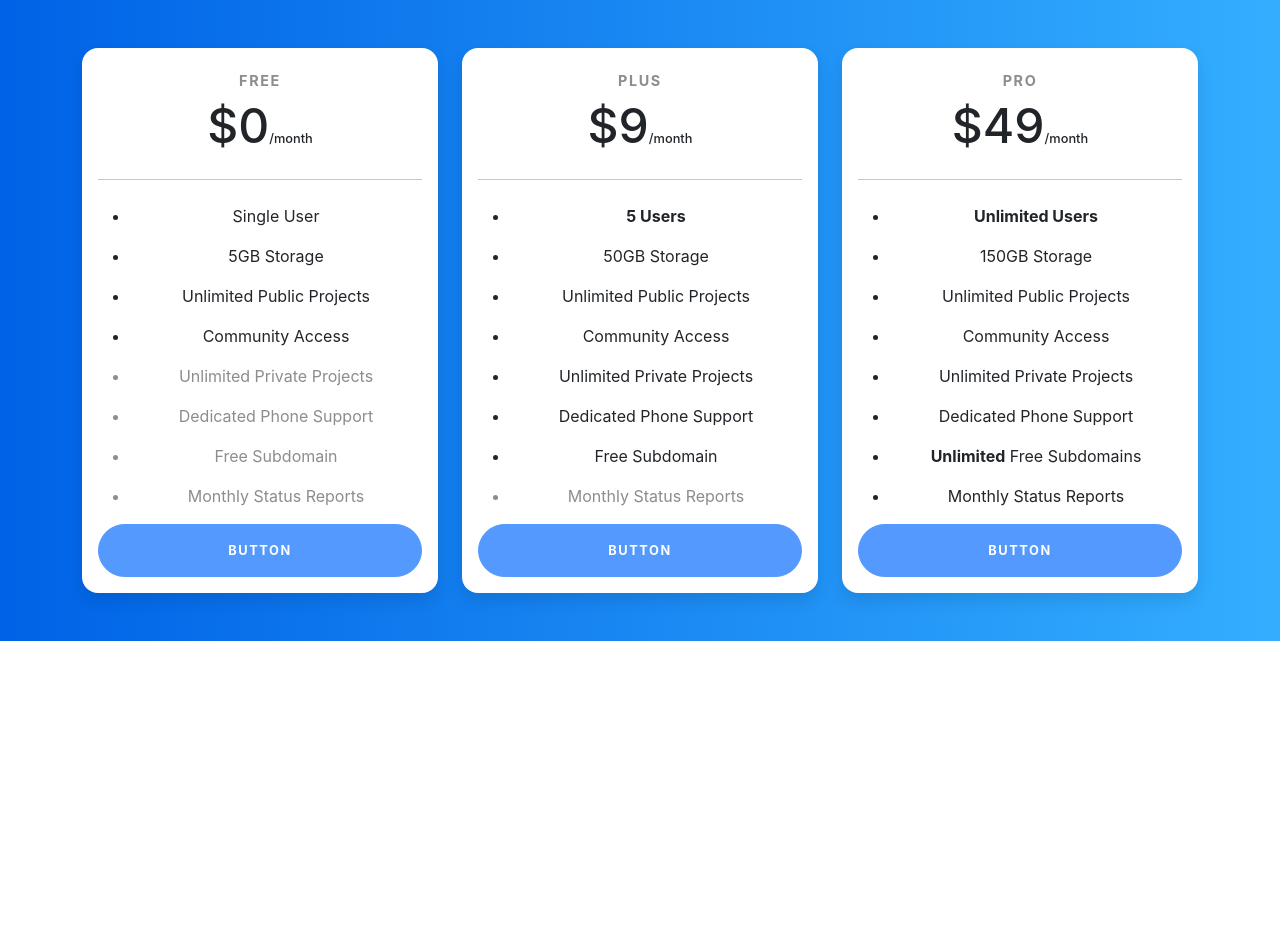
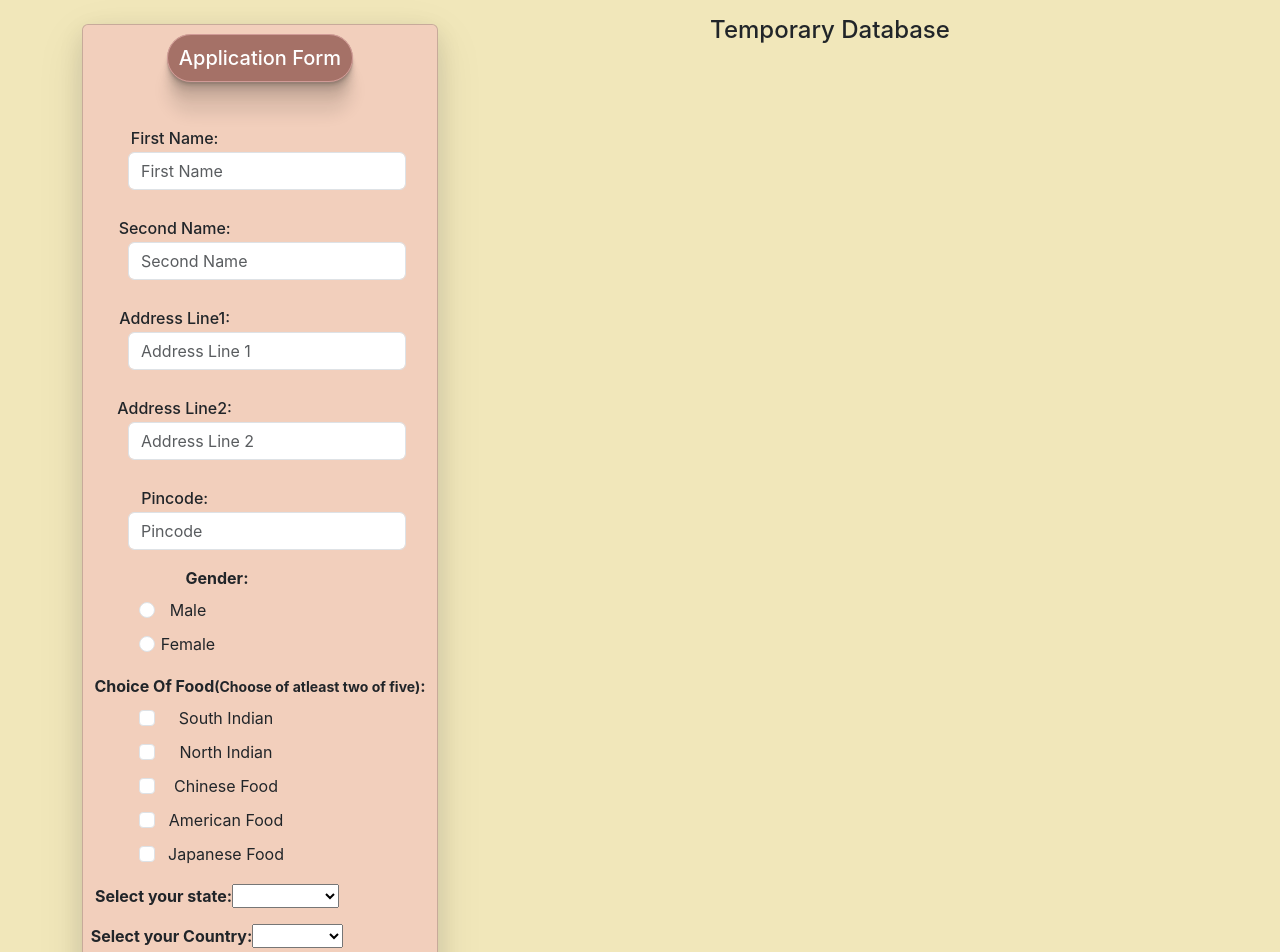
Before and after one commit to SundarFullStack/ToDoAppNew, a React (Create React App) app: page / in a window 1280 px wide. Shown: the top 952 px of the page. Before the commit the page ends 800 px from the top, so only its background shows below. Built offline with nearby package versions, Linux system fonts and the light colour scheme.

Commit message:
first commit

```diff
--- a/public/index.html
+++ b/public/index.html
@@ -29,7 +29,7 @@
     <link rel ='icon' href="https://cdnjs.cloudflare.com/ajax/libs/font-awesome/5.15.3/css/all.min.css">
 
     <link href="https://cdn.jsdelivr.net/npm/bootstrap@5.3.0/dist/css/bootstrap.min.css" rel="stylesheet" integrity="sha384-9ndCyUaIbzAi2FUVXJi0CjmCapSmO7SnpJef0486qhLnuZ2cdeRhO02iuK6FUUVM" crossorigin="anonymous">
-    <title>Zomato Clone</title>
+    <title>React App</title>
   </head>
   <body>
     <noscript>You need to enable JavaScript to run this app.</noscript>
@@ -46,5 +46,7 @@
 
     -->
     <script src="https://cdn.jsdelivr.net/npm/bootstrap@5.3.0/dist/js/bootstrap.bundle.min.js" integrity="sha384-geWF76RCwLtnZ8qwWowPQNguL3RmwHVBC9FhGdlKrxdiJJigb/j/68SIy3Te4Bkz" crossorigin="anonymous"></script>
+
+
   </body>
 </html>
--- a/src/App.js
+++ b/src/App.js
@@ -1,15 +1,16 @@
 import logo from './logo.svg';
 import './App.css';
-import Rectanlge from './components/Rectangle/Rectangle';
-import Circle from './components/Circle/Circle';
 import Pricecard from './components/Pricecard/Pricecard';
+import ReactForm from './components/ReactForm/ReactForm';
 
 function App() {
   return (
     <div className="App">
 
+{/*
+      <Pricecard/> */}
 
-        <Pricecard/>
+      <ReactForm/>
 
 
     </div>
--- /dev/null
+++ b/src/components/ReactForm/ReactForm.js
@@ -0,0 +1,163 @@
+    import React from 'react';
+
+    export default function (){
+
+        return   <div className='container'>
+
+        <div className='row'>
+
+                <div className='col-lg-4'>
+                    <div className='card mt-4'>
+                    <h5><span className='form_header mt-10'>Application Form</span></h5>
+                    {/* First Name */}
+                    <div className='formInputs form-group mt-5'>
+                        <div className='col-md-10'>
+                            <label forName='firstName' className='label'>First Name:</label>
+                            <input className='form-control mb-3' type='text' id='Vlaidation1' placeholder='First Name'required/>
+                        </div>
+                    </div>
+                    {/* Second Name */}
+                    <div className='formInputs form-group'>
+                        <div className='col-md-10'>
+                            <label forName='secondName' className='label'>Second Name:</label>
+                            <input className='form-control mb-3' type='text' id='Vlaidation2' placeholder='Second Name'required/>
+                        </div>
+                    </div>
+
+                    {/* Address Line ! */}
+
+                    <div className='formInputs form-group'>
+                        <div className='col-md-10'>
+                            <label forName='adressLine1' className='label'>Address Line1:</label>
+                            <input className='form-control mb-3' type='text' id='Validation3' placeholder='Address Line 1'required/>
+                        </div>
+                    </div>
+
+                    {/* Address Line 2 */}
+
+                    <div className='formInputs form-group'>
+                        <div className='col-md-10'>
+                            <label forName='adressLine2' className='label'>Address Line2:</label>
+                            <input className='form-control mb-3' type='text' id='Validation4' placeholder='Address Line 2'required/>
+                        </div>
+                    </div>
+
+                    {/* PinCode */}
+
+                    <div className='formInputs form-group'>
+                        <div className='col-md-10'>
+                            <label forName='pincode' className='label'>Pincode:</label>
+                            <input className='form-control mb-3' type='text' id='Validation5' placeholder='Pincode'required/>
+                        </div>
+                    </div>
+
+                    {/* Gender */}
+
+                      <b>Gender:</b>
+                    <div className='form-check mt-2'>
+                        <input type='radio'className='form-check-input' id='form_input'name='radioInput'/>
+                        <label forName='Male' className='radio_label form-check-label'>Male</label>
+
+                    </div>
+                    <div className='form-check mt-2'>
+                    <input type='radio'className='form-check-input' id='form_input'name='radioInput'/>
+                        <label forName='Female' className='radio_label form-check-label'>Female</label>
+                        </div>
+
+                        {/* Choice Of Food */}
+
+                        <div className='food mt-3'>
+                         Choice Of Food
+                            <small>(Choose of atleast two of five)</small>:
+                        </div>
+
+                        <div className='form-check mt-2'>
+                    <input type='checkbox'className='form-check-input' id='form_input'name='checkbox1'/>
+                        <label forName='southIndian' className='check_label form-check-label'>South Indian</label>
+                        </div>
+                        <div className='form-check mt-2'>
+                    <input type='checkbox'className='form-check-input' id='form_input'name='checkbox2'/>
+                        <label forName='Female' className='check_label form-check-label'>North Indian</label>
+                        </div>
+
+                        <div className='form-check mt-2'>
+                    <input type='checkbox'className='form-check-input' id='form_input'name='checkbox3'/>
+                        <label forName='chinese' className='check_label form-check-label'>Chinese Food</label>
+                        </div>
+
+                        <div className='form-check mt-2'>
+                    <input type='checkbox'className='form-check-input' id='form_input'name='checkbox4'/>
+                        <label forName='american' className='check_label form-check-label'>American Food</label>
+                        </div>
+
+                        <div className='form-check mt-2'>
+                    <input type='checkbox'className='form-check-input' id='form_input'name='checkbox5'/>
+                        <label forName='japan' className='check_label form-check-label'>Japanese Food</label>
+                        </div>
+
+                        {/* State */}
+                        <form className='form mt-3'>
+
+                        <label forName='state'><b>Select your state:</b></label>
+                        <select name='state' className='state ml-2' id='state'>
+
+                            <option value='Tamil Nadu'></option>
+                            <option value='Tamil Nadu'>Tamil Nadu</option>
+                            <option value='Tamil Nadu'>Andhra</option>
+                            <option value='Tamil Nadu'>Kerala</option>
+                            <option value='Tamil Nadu'>Karnataka</option>
+                            <option value='Tamil Nadu'>Telugana</option>
+                        </select>
+                        </form>
+
+                        {/* country */}
+
+                         <form className='form mt-3'>
+
+                        <label forName='Country'><b>Select your Country:</b></label>
+                        <select name='Country' className='Country ml-2' id='Country'>
+
+                            <option value='India'></option>
+                            <option value='India'>India</option>
+                            <option value='Tamil Nadu'>America</option>
+                            <option value='Tamil Nadu'>Antartica</option>
+                            <option value='Tamil Nadu'>China</option>
+                            <option value='Tamil Nadu'>Thailand</option>
+
+                        </select>
+                        </form>
+
+                        {/* submit button */}
+
+                        <div className='button'>
+                        <button type='button' className='btn btn-success btn-sm'>Submit</button>
+                        <button type='button' className='btn btn-danger btn-sm'>Clear</button>
+                        </div>
+
+
+
+
+
+
+                </div>
+                </div>
+
+                {/* function for submit */}
+
+                {/* function valuedetector(){
+
+                    console.log(Validation5)
+                } */}
+
+                <div className='col-lg-8'>
+                    <h4 className='table_header mt-3'>Temporary Database</h4>
+                </div>
+
+        </div>
+
+        </div>
+
+
+
+
+    }
--- a/src/components/Rectangle/Rectangle.js
+++ /dev/null
@@ -1,10 +0,0 @@
-import React from 'react';
-
-export default function Rectanlge({color =''}){
-
-    return <div className='rectangle_blue' style={{background:color}}>
-Rectangle
-    </div>
-
-
-}
--- a/src/index.css
+++ b/src/index.css
@@ -11,7 +11,7 @@ code {
   font-family: source-code-pro, Menlo, Monaco, Consolas, 'Courier New',
     monospace;
 }
-
+/*
 .rectangle_blue{
   background-color:blue;
   height:100px;
@@ -27,7 +27,7 @@ code {
   background-color: yellow;
   margin: 3px;
   text-align: center;
-}
+} */
 
 
 section.pricing {
@@ -93,3 +93,80 @@ section.pricing {
     opacity: 1;
   }
 }
+
+/* Application Form */
+
+body{
+
+  background-color: #f1e7bafc;
+  text-align: left;
+
+}
+
+.formInputs{
+
+  margin-left:20px;
+  margin-top: 10px;
+
+}
+.label{
+  margin-left:-135px;
+  font-weight: 500;
+  margin-bottom:2px
+}
+
+.form_header{
+  background-color: #4e070778;
+  border-radius: 82px;
+  padding: 11px;
+  border:1px solid #f3bdbd8f;
+  box-shadow: rgba(0, 0, 0, 0.09) 0px 2px 1px, rgba(0, 0, 0, 0.09) 0px 4px 2px, rgba(0, 0, 0, 0.09) 0px 8px 4px, rgba(0, 0, 0, 0.09) 0px 16px 8px, rgba(0, 0, 0, 0.09) 0px 32px 16px;
+}
+
+h5{
+  margin-top: 21px;
+  color:white;
+
+}
+
+.card{
+  box-shadow: rgba(17, 17, 26, 0.1) 0px 1px 0px, rgba(17, 17, 26, 0.1) 0px 8px 24px, rgba(17, 17, 26, 0.1) 0px 16px 48px;
+  background-color: #f3bdbd8f;
+  overflow-wrap: break-word;
+  margin-bottom: 30px;
+}
+
+input{
+
+  margin-left:25px;
+}
+
+b{
+  margin-left:-86px;
+}
+
+#form_input{
+margin-left:32px;
+}
+
+.radio_label{
+
+  margin-left:-216px;
+
+}
+
+.food{
+  overflow-wrap:break-word;
+  font-weight: bold;
+}
+
+.check_label{
+  margin-left: -140px;
+}
+button{
+  width: 101px;
+    margin-left: -109px;
+    margin:4px;
+    margin-top: 25px;
+    margin-bottom:20px;
+}
```
